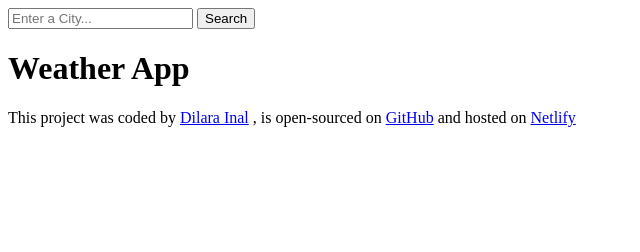
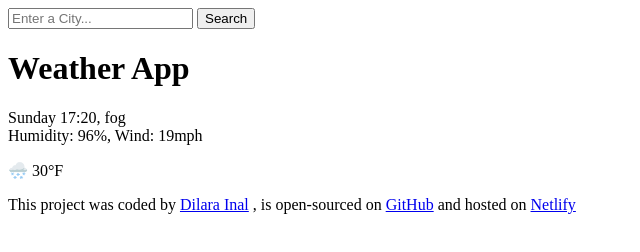
Before and after one commit to dilarainal/weatherapp-challenge, a plain HTML site: page index.html in a window 1280 px wide. Shown: the whole page, without its empty margins (0-640 px from the left). Drawn offline with Linux system fonts and the light colour scheme.

Commit message:
basic page layout in html

```diff
--- a/index.html
+++ b/index.html
@@ -14,6 +14,14 @@
     </header>
     <main>
       <h1>Weather App</h1>
+      <p>
+        Sunday 17:20, fog
+        <br />
+        Humidity: 96%, Wind: 19mph
+      </p>
+      <div>
+        <p>🌨️ 30°F</p>
+      </div>
     </main>
     <footer>
       This project was coded by
```
